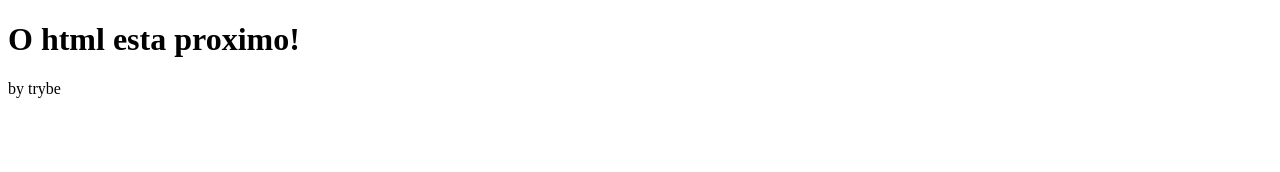
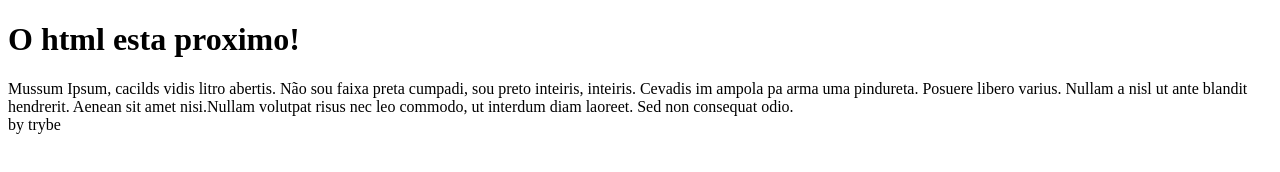
Before and after one commit to Guilherm3Rodrigues/trybe-exercicios, a plain HTML site: page index.html in a window 1280 px wide. Drawn offline with Linux system fonts and the light colour scheme.

Commit message:
Acrescimo de artigo sobre mussum

```diff
--- a/index.html
+++ b/index.html
@@ -14,6 +14,19 @@
 
     </header>
 
+        <main>
+            <article>
+            Mussum Ipsum, cacilds vidis litro abertis.
+            Não sou faixa preta cumpadi, sou preto inteiris, inteiris.
+            Cevadis im ampola pa arma uma pindureta.
+            Posuere libero varius.
+            Nullam a nisl ut ante blandit hendrerit.
+            Aenean sit amet nisi.Nullam volutpat risus nec leo commodo,
+            ut interdum diam laoreet. Sed non consequat odio.
+            </article>
+        </main>
+
+
              <footer>
                 by trybe
             </footer>
```
